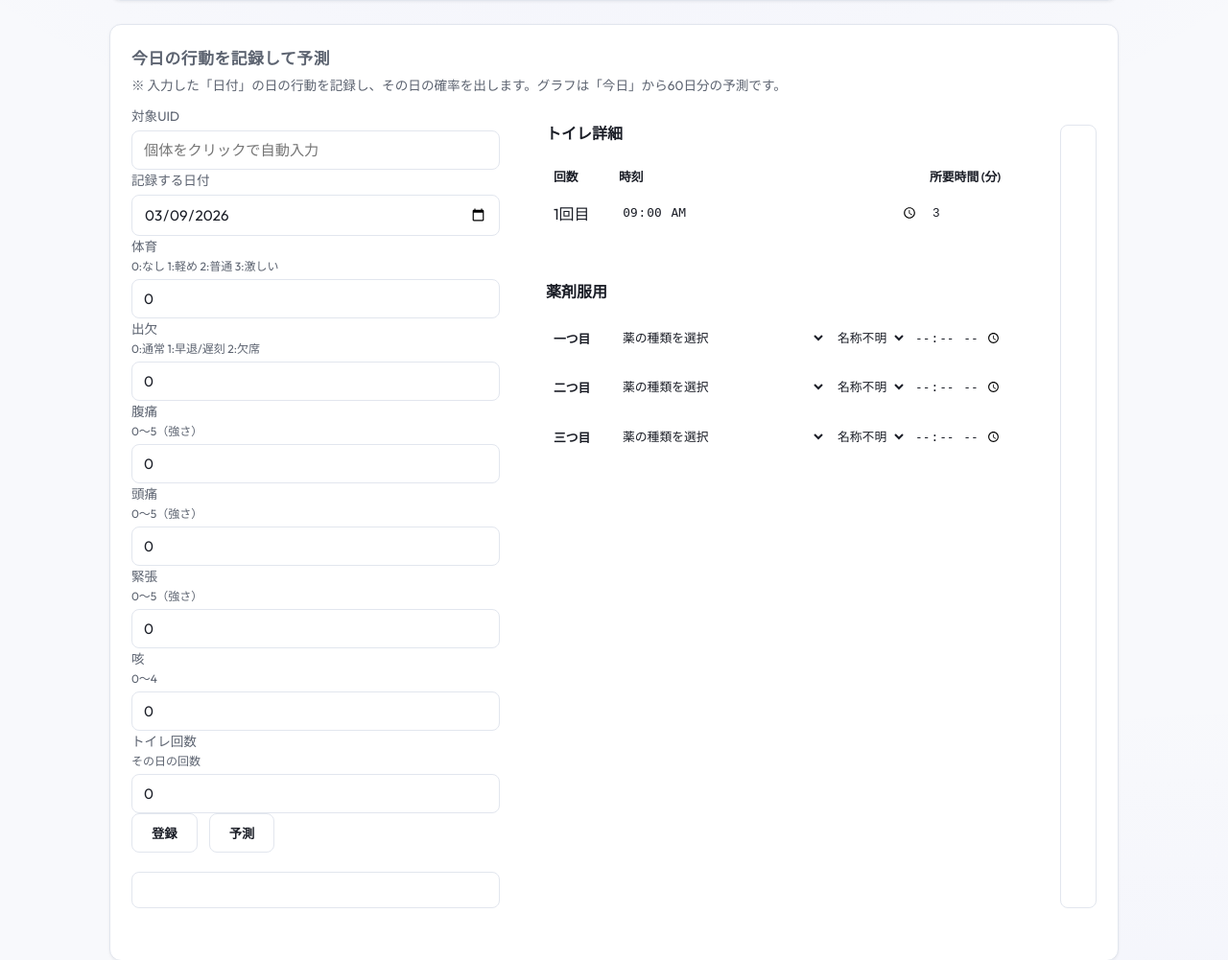
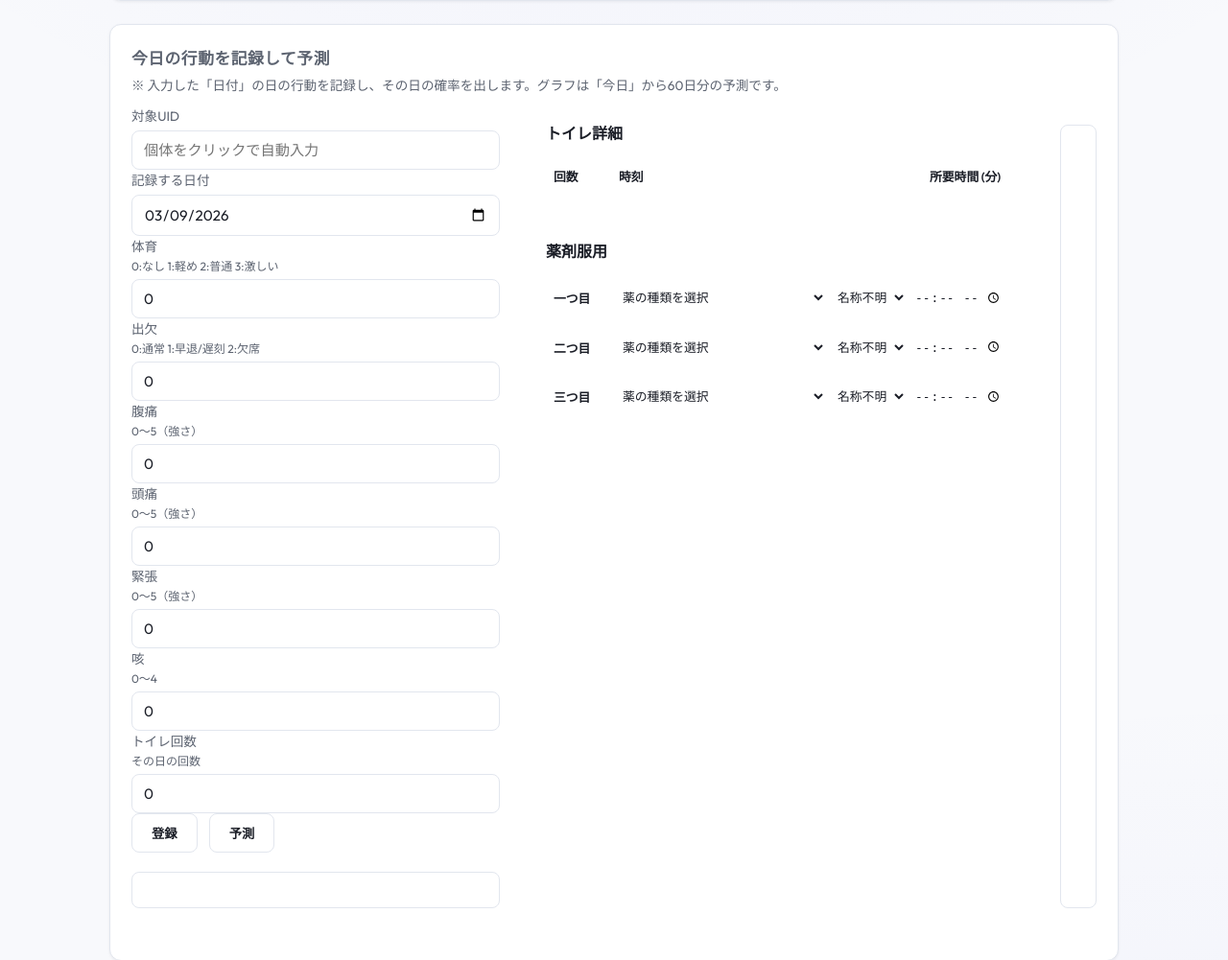
Before and after one commit to aoisakana2011-cloud/RANSHI_KUN, a Flask app: page /dashboard in a window 1280 px wide. Shown: the part 288-1289 px from the top of the page at 96% size. Run offline with Flask 3, Linux system fonts and the light colour scheme; a user stored in the database is signed in; data that the repository does not hold is empty.

Commit message:
True is only one

```diff
--- a/app/web/templates/dashboard.html
+++ b/app/web/templates/dashboard.html
@@ -75,12 +75,7 @@
                         <span>所要時間 (分)</span>
                     </div>
                     <div class="table-body" id="toilet-table-body">
-                        <!-- 初期状態では1行だけ表示 -->
-                        <div class="toilet-row">
-                            <span>1回目</span>
-                            <input type="time" value="09:00">
-                            <input type="number" min="1" max="60" value="3">
-                        </div>
+                        <!-- 初期状態では空 -->
                     </div>
                 </div>
             </div>
@@ -496,8 +491,9 @@ function updateToiletTable() {
     const count = parseInt(document.getElementById("predict-toilet-count").value) || 0;
     const body = document.getElementById("toilet-table-body");
 
+    // 0回の場合は空にする
     if (count === 0) {
-        body.innerHTML = '<div class="toilet-row"><span>1回目</span><input type="time" value="09:00"><input type="number" min="1" max="60" value="3"></div>';
+        body.innerHTML = "";
         return;
     }
 
```
